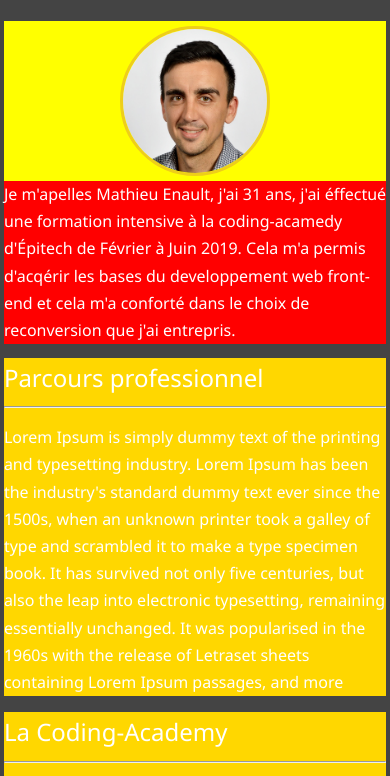
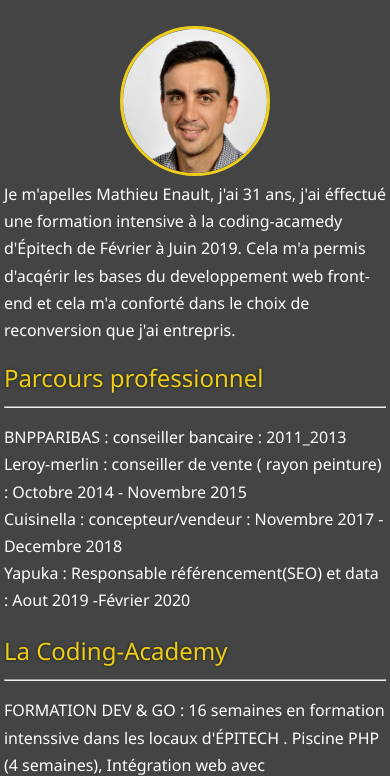
Before and after one commit to Mathieu94110/My_New_Porfolio, a website: page dist/about-me.html in a window 390 px wide. Shown: the part 79-855 px from the top of the page. Drawn offline with Linux system fonts and the light colour scheme.

Commit message:
formspree and about page advanced

```diff
--- a/scss/style.scss
+++ b/scss/style.scss
@@ -246,10 +246,8 @@ $secondary-color: #eece1a;
       width: 100%;
 
       display: flex;
-      background-color: red;
 
       .about-me-portrait {
-        background-color: yellow;
         display: grid;
         width: 30%;
         height: 100%;
@@ -285,8 +283,9 @@ $secondary-color: #eece1a;
       grid-area: c;
     }
 
-    .skillsk-and-knowledge-boxes {
-      background: gold;
+    .skillsk-and-knowledge-boxes h2 {
+      color: $secondary-color;
+     text-shadow:0 0 3px rgb(26, 26, 9)
     }
   }
 }
@@ -313,10 +312,8 @@ $secondary-color: #eece1a;
         width: 100%;
 
         display: block;
-        background-color: red;
 
         .about-me-portrait {
-          background-color: yellow;
           display: grid;
           width: 100%;
           height: 160px;
@@ -340,7 +337,6 @@ $secondary-color: #eece1a;
       height: 600px;
       margin-top: 0px;
       .skillsk-and-knowledge-boxes {
-        background: gold;
       }
     }
   }
@@ -350,7 +346,6 @@ $secondary-color: #eece1a;
 #my-work-page {
   background-color: $primary-color;
   height: 100vh;
-
 
   h1 {
     margin: 0;
@@ -366,14 +361,12 @@ $secondary-color: #eece1a;
     color: $secondary-color;
   }
   .projects {
-
     margin: auto;
     display: grid;
     grid-template-areas: "col-sm col-sm col-sm";
     grid-gap: 0.7rem;
     grid-template-columns: repeat(4, 1fr);
     width: 60%;
-
 
     .item {
       width: 100%;
@@ -432,7 +425,7 @@ $secondary-color: #eece1a;
       padding-top: 4%;
     }
     .projects {
-      margin:auto;
+      margin: auto;
       display: grid;
       grid-template-areas: "col-sm col-sm";
       grid-gap: 0.7rem;
@@ -468,10 +461,8 @@ $secondary-color: #eece1a;
         width: 100%;
 
         display: block;
-        background-color: red;
 
         .about-me-portrait {
-          background-color: yellow;
           display: grid;
           width: 100%;
           height: 160px;
@@ -495,7 +486,6 @@ $secondary-color: #eece1a;
       height: 600px;
       margin-top: 0px;
       .skillsk-and-knowledge-boxes {
-        background: gold;
       }
     }
   }
@@ -510,14 +500,13 @@ $secondary-color: #eece1a;
 #contact-background {
   display: grid;
   place-items: center;
-  background: url(./images/contact-background.jpg) no-repeat;
+  background: url(.././images/contact-background.jpg) no-repeat;
   background-size: cover;
   form {
     background-color: rgba(15, 13, 13, 0.5);
     margin: auto;
     width: 500px;
     height: 600px;
-
 
     .form-title {
       font-size: 2em;
```
Also changed, not shown: dist/about-me.html, dist/contact.html, dist/css/style.css, dist/index.html, dist/my-work.html, dist/script.js, 1 other file.
